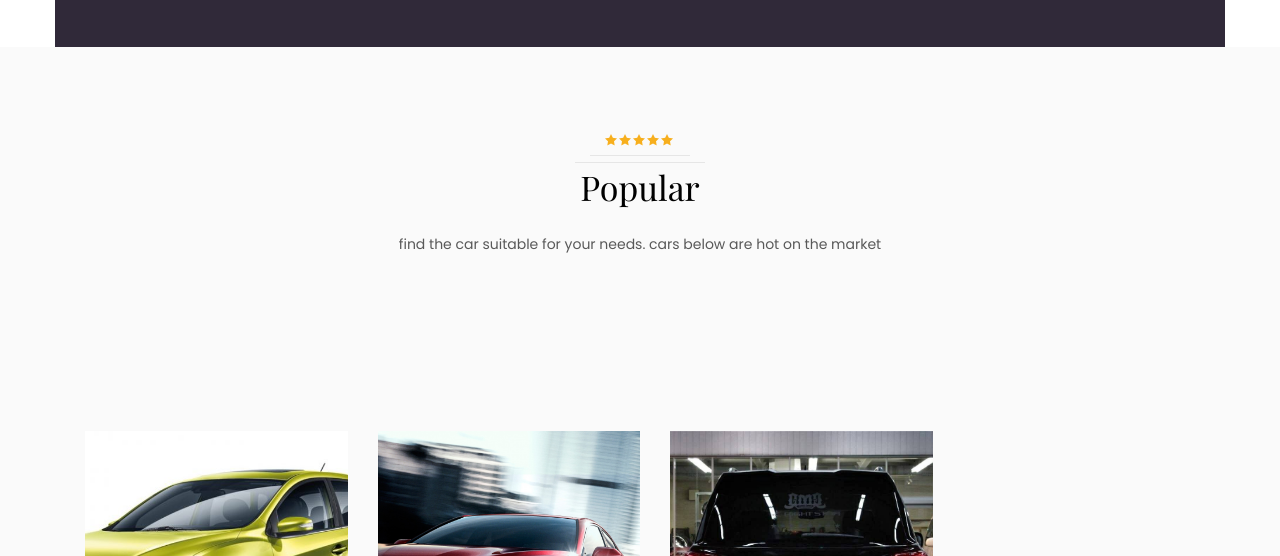
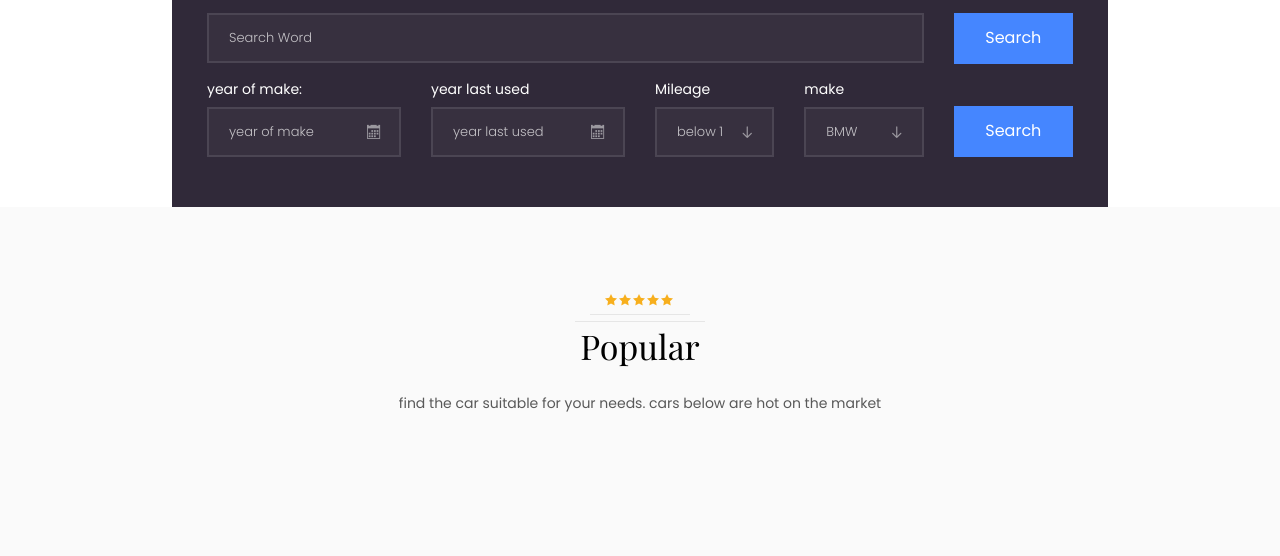
Before and after one commit to Chijere/jomat-distributor-car-dealer-website, a plain HTML site: page index.html in a window 1280 px wide. Shown: the part 544-1100 px from the top of the page. Drawn offline with nearby package versions, Linux system fonts and the light colour scheme; files whose address does not match are found by name.

Commit message:
changes on the search bar

```diff
--- a/css/style.css
+++ b/css/style.css
@@ -430,9 +430,10 @@ h1, h2, h3, h4, h5, h6, figure {
 #colorlib-reservation {
   clear: both; }
   #colorlib-reservation .search-wrap {
-    width: 100%;
+    width: 80%;
     display: block;
-    margin-top: -6.66em;
+    margin-left: 10%;
+    margin-top: 0.1em;
     z-index: 9;
     background: #302939;
     padding: 35px; }
--- a/index.html
+++ b/index.html
@@ -163,6 +163,18 @@
 				<div class="row">
 					<div class="col-md-12 search-wrap">
 						<form method="post" class="colorlib-form">
+		              	<div class="row">
+		                <div class="col-md-10">
+		                  <div class="form-group">
+		                    <div class="form-field">
+		                      <input type="text" id="date" class="form-control " placeholder="Search Word">
+		                    </div>
+		                  </div>
+		                </div>
+		                <div class="col-md-2">
+		                  <input  style="margin-top: 0px" type="submit" name="submit" id="submit" value="Search" class="btn btn-primary btn-block">
+		                </div>
+		                </div>
 		              	<div class="row">
 		                <div class="col-md-3">
 		                  <div class="form-group">
```
